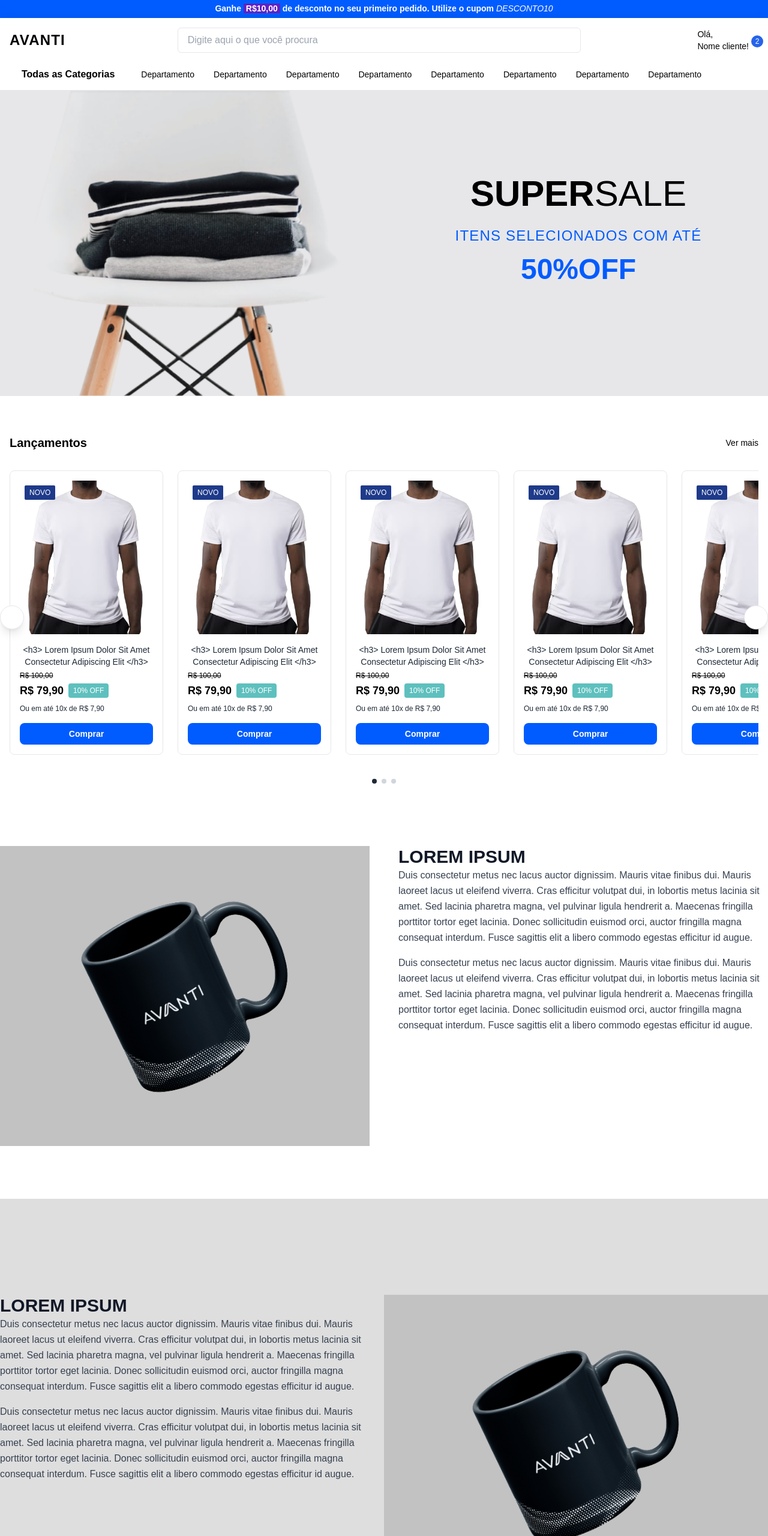
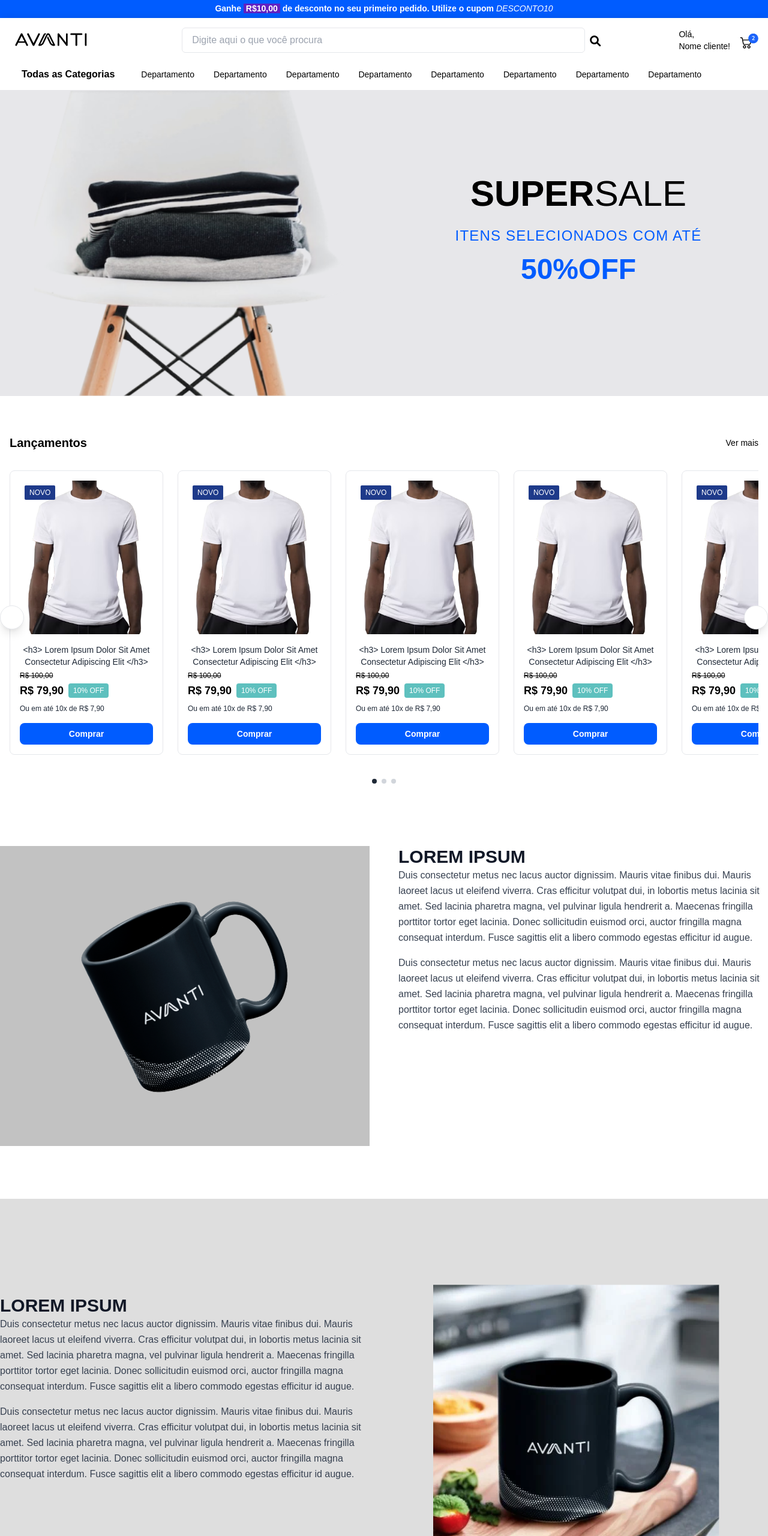
Before and after one commit to flaviogonca/innovationClassLayout, a plain HTML site: page index.html in a window 1280 px wide. Shown: the top 2560 px of the page at 60% size. Drawn offline with nearby package versions, Linux system fonts and the light colour scheme.

Commit message:
some updates

```diff
--- a/index.html
+++ b/index.html
@@ -3,6 +3,9 @@
 <head>
     <meta charset="UTF-8">
     <meta name="viewport" content="width=device-width, initial-scale=1.0">
+     <!-- Font Awesome CDN -->
+    <link href="https://cdnjs.cloudflare.com/ajax/libs/font-awesome/6.0.0-beta3/css/all.min.css" rel="stylesheet">
+
     <link href="https://unpkg.com/tailwindcss@^1.0/dist/tailwind.min.css" rel="stylesheet">
     <!-- <script src="https://cdn.jsdelivr.net/npm/@tailwindcss/browser@4"></script> -->
     <link rel="stylesheet" href="assets/css/main.css" type="text/css">
@@ -24,7 +27,8 @@
                 <div class="flex items-center justify-between gap-4">
                     <!-- Logo -->
                     <div class="flex-shrink-0">
-                        <h1 class="text-2xl font-bold tracking-wider">AVANTI</h1>
+                        <!-- <h1 class="text-2xl font-bold tracking-wider">AVANTI</h1> -->
+                        <img src="assets/img/Logo.png" alt="">
                     </div>
 
                     <!-- Search bar -->
@@ -35,8 +39,8 @@
                                 placeholder="Digite aqui o que você procura"
                                 class="w-full pl-4 pr-12 py-2 border rounded-md focus:outline-none focus:ring-2 focus:ring-blue-500"
                             />
-                            <button class="absolute right-2 top-1/2 transform -translate-y-1/2 p-2 hover:bg-gray-100 rounded">
-                                <span class="icon-search "></span>
+                            <button class="absolute top-0 transform -translate-y-0 p-2 rounded">
+                                  <i class="fas fa-search text-lg "></i>
                             </button>
                         </div>
                     </div>
@@ -51,10 +55,11 @@
                             </div>
                         </div>
                         <div class="relative">
-                            <span class="icon-cart  text-xl"></span>
+                            <img src="assets/img/icons/Shop.png" class="h-100">
+                            <!-- <span class="icon-cart  text-xl"></span>
                             <span class="absolute -top-2 -right-2 bg-blue-600 text-white rounded-full w-5 h-5 flex items-center justify-center text-xs">
                                 2
-                            </span>
+                            </span> -->
                         </div>
                     </div>
                 </div>
@@ -330,8 +335,8 @@
                     </p>
                 </div>
             </div>
-            <div class="image-side flex justify-center items-center">
-                <img src="assets/img/copo.png" alt="chaneva avanti">
+            <div class="flex justify-center items-center">
+                <img src="assets/img/copo-e-madeira.png" alt="chaneva avanti">
             </div>
         </div>
     </section>
```
Also changed, not shown: test.html (added, +20 -0 lines), assets/img/Logo.png (added), assets/img/copo-e-madeira.png (added), assets/img/icons/address.png (added).
